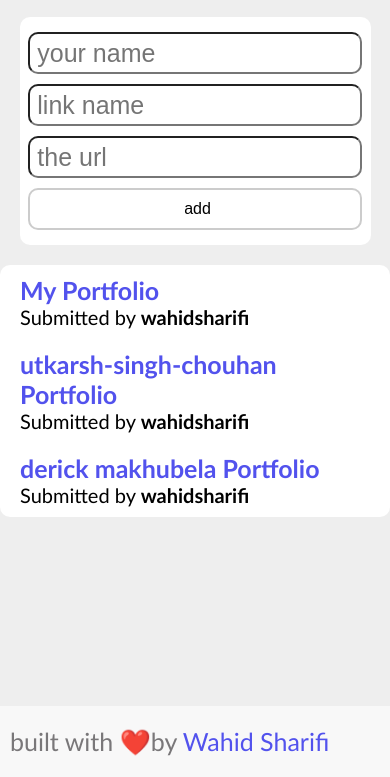
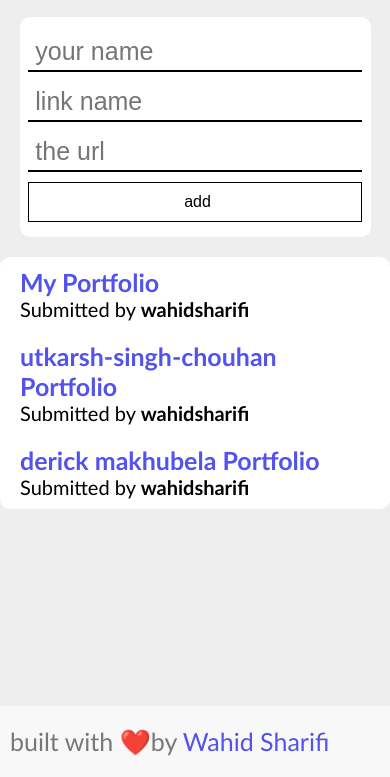
Before and after one commit to wahidahsharifi/PubPortfolio, a plain HTML site: page index.html in a window 390 px wide. Both pictures are taken after a click on the button "Submit". Shown: the part 67-844 px from the top of the page. Drawn offline with Linux system fonts and the light colour scheme; no server answers.

Commit message:
form UI improvement
now looks better on mobile

```diff
--- a/style.css
+++ b/style.css
@@ -77,6 +77,9 @@ form input{
    font-size: 25px;
    line-height: 36px;
    width: 30%;
+   border-radius: 0 !important;
+   border: 1px solid #000;
+   border-right: 0;
 }
 #name{
    flex: 2;
@@ -154,7 +157,18 @@ form input{
       text-indent: 5px;
    }
    #form input{
-      border-radius: 10px;
+      border-radius: 0;
+      border: none;
+      border-bottom: 2px solid #000;
+      &:focus {
+         border-bottom: 2px solid #000;
+         outline: 1px solid #000;
+         border-radius: 5px;
+      }
+   }
+   #form input[type="submit"] {
+      border-radius: 5px;
+      border: 1px solid #000;
    }
 
    .resource{
```
